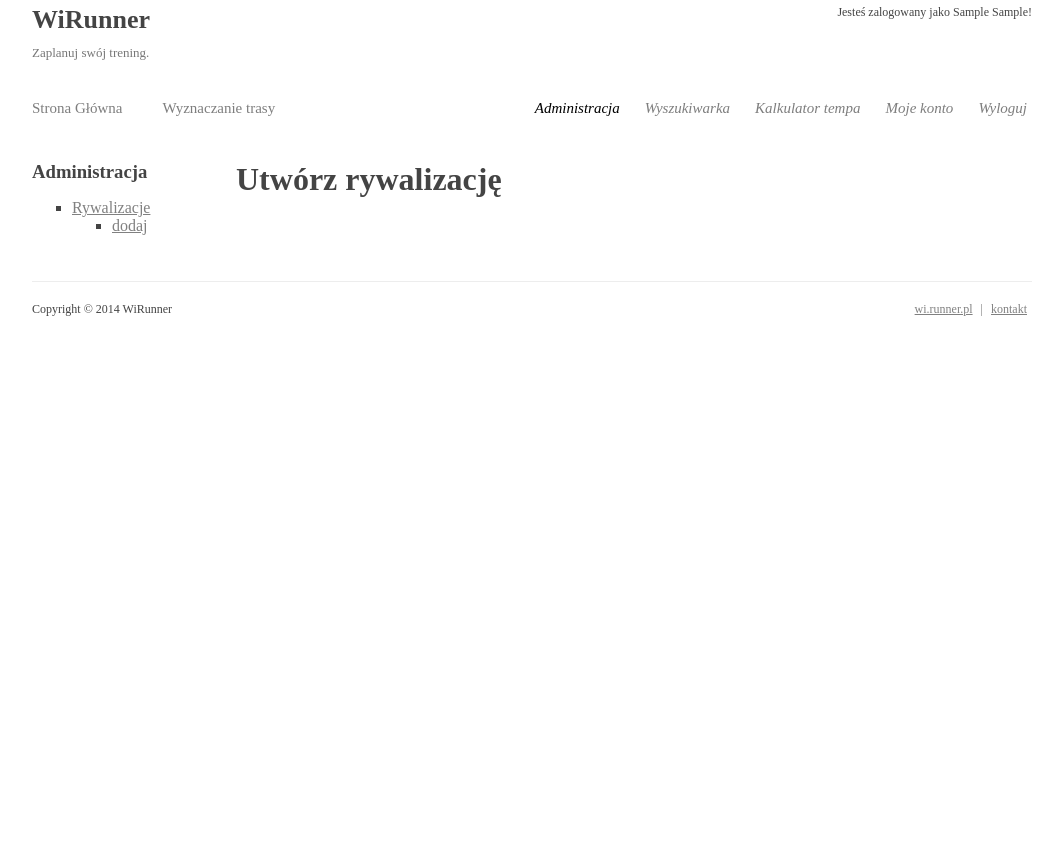
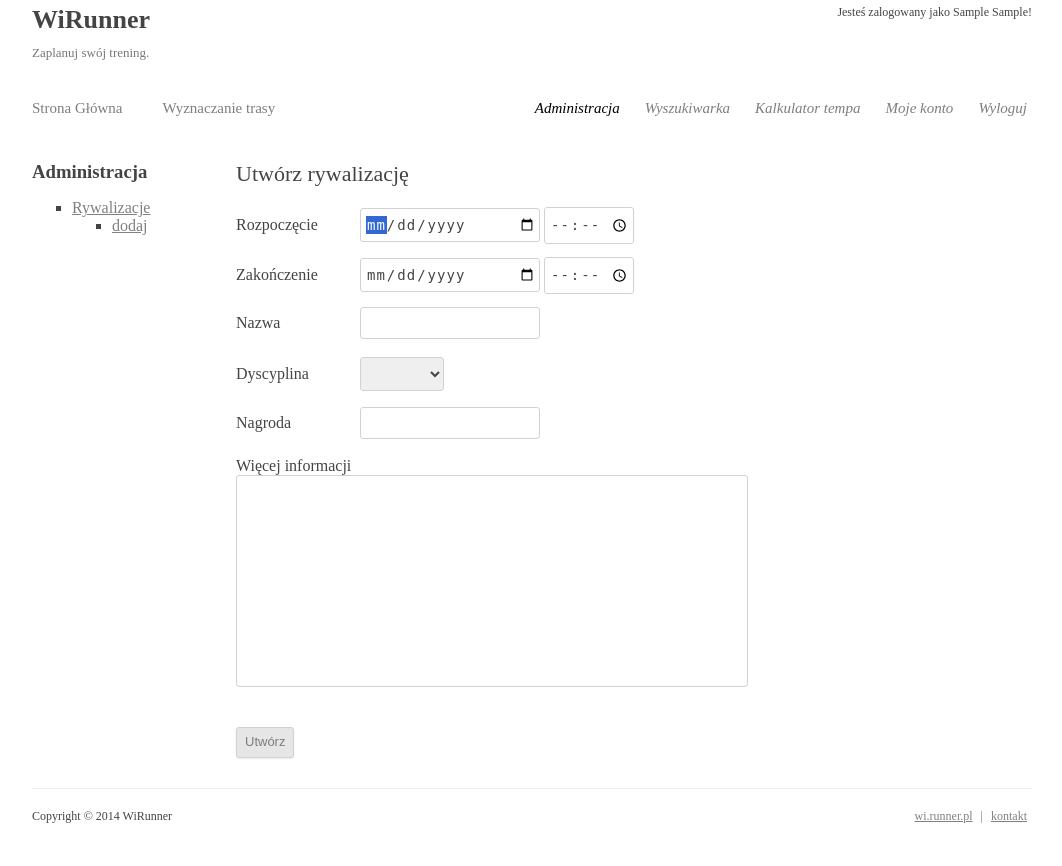
Before and after one commit to milosz1092/WiRunner, a PHP site: page /admin.php?subPage=rywalizacje&action=add in a window 1280 px wide. Shown: the whole page, without its empty margins (108-1170 px from the left). Before the commit the page ends 316 px from the top, so only its background shows below. Run offline with PHP 8.4, Linux system fonts and the light colour scheme; the visitor is signed in with stand-in values (Sample User, id 1); tables that the repository leaves empty hold one stand-in row (values such as "Sample post").

Commit message:
New commit
New commit.

```diff
--- a/Aplikacja/admin.php
+++ b/Aplikacja/admin.php
@@ -37,14 +37,75 @@
 						switch($_GET['action']) {
 							case 'add':
 ?>
-							<h1 style="margin-bottom:20px;">Utwórz rywalizację</h1>
+								<header class="entry-header">
+									<h1 class="entry-title">Utwórz rywalizację</h1>
+								</header>
+<?php
+								if (isset($_POST['rywAdd'])) {
+									if ($my_Rivalry->add($_POST))
+										echo '<div class="ok_msg">Rywalizacja została dodana!</div>';
+									else
+										echo '<div class="wrong_msg">Nie udało się dodać rywalizacji!</div>';
+								}
+?>
+								<form action="<?php echo $_SERVER['REQUEST_URI']; ?>" method="post" autocomplete="off">
+									<ul class="form_field">
+										<li>
+											<label for="rywStart_date">Rozpoczęcie</label>
+											<input type="date" id="rywStart_date" name="rywStart_date" required="required" />
+											<input type="time" id="rywStart_time" name="rywStart_time" required="required" />
+										</li>
+										<li>
+											<label for="rywStop_date">Zakończenie</label>
+											<input type="date" id="rywStop_date" name="rywStop_date" required="required" />
+											<input type="time" id="rywStop_time" name="rywStop_time" required="required" />
+										</li>
+										<li>
+											<label for="rywName">Nazwa</label>
+											<input type="text" id="rywName" name="rywName" required="required" />
+										</li>
+										<li>
+											<label for="rywSport">Dyscyplina</label>
+											<select required="required" name="rywSport" id="rywSport">
+												<option></option>
+<?php
+												foreach($my_simpleDbCheck->getSports() as $row) {
+													echo '<option value="'.$row['id_sportu'].'">'.$row['nazwa_sportu'].'</option>';
+												}
+
+?>
+											</select>
+										</li>
+										<li>
+											<label for="rywTroph">Nagroda</label>
+											<input type="text" id="rywTroph" name="rywTroph" />
+										</li>
+										<li style="height:250px;">
+											<label for="rywInfo">Więcej informacji</label>
+											<textarea style="display:block;margin-bottom:10px;width:500px;height:200px;" name="rywInfo" id="rywInfo" rows="10" cols="80"></textarea>
+										</li>
+									</ul>
+									<ul>
+										<li style="margin-top:20px;">
+											<input type="submit" name="rywAdd" value="Utwórz" />
+										</li>
+									</ul>
+								</form>
+								<script>
+									$("#rywStart_date").focus();
+								</script>
 
 <?php
 							break;
 						}
 					}
 					else {
+?>
+						<header class="entry-header">
+							<h1 class="entry-title">Twoje rywalizacje</h1>
+						</header>
 
+<?php
 					}
 				break;
 			}
--- a/Aplikacja/kalkulatortempa.php
+++ b/Aplikacja/kalkulatortempa.php
@@ -2,10 +2,13 @@
 	include('php/top.php');
 ?>
 
+<header class="entry-header">
+	<h1 class="entry-title">Kalkulator tempa</h1>
+</header>
+
 <article>
 	<section>
 	<div id="kalkulator">
-		<h2>Kalkulator Tempa</h2>
 			<span id="dystans" >Dystans: <input required="required" name="dystans" type="number" maxlength="6" value="0.00" id="Fd"> km</span>
 			<span id="czas">Planowany czas:<br/>
 							<input required="required" type="number" maxlength="2" min="0" max="99" name="godz" value="0"  id="Fh"> h
--- a/Aplikacja/konto.php
+++ b/Aplikacja/konto.php
@@ -150,6 +150,9 @@ $przyjaciele = $my_usersRelations->znajdz_userow_w_relacji($_SESSION['WiRunner_l
 							<div class="showMsg_title">TYTUŁ:</div>
 							<div class="showMsg_action"></div>
 						</div>-->
+						<header class="entry-header">
+							<h1 class="entry-title">Skrzynka odbiorcza</h1>
+						</header>
 <?php
 						if (isset($_GET['msg']) && $_GET['msg'] == 'justDelMsg') {
 
--- /dev/null
+++ b/Aplikacja/php/classes/my_Rivalry.php
@@ -0,0 +1,35 @@
+<?php
+	class my_Rivalry extends my_connDb {
+		protected $pdo;
+
+		function add($formPack) {
+			$start = $formPack['rywStart_date'].' '.$formPack['rywStart_time'];
+			$end = $formPack['rywStop_date'].' '.$formPack['rywStop_time'];
+
+			try {
+					$stmt = $this -> pdo -> prepare('INSERT INTO rywalizacje(nazwa_rywalizacji, opis_rywalizacji, nr_sportu, data_startu, data_konca, data_dodania) VALUES(:nazwa, :opis, :sport, :start, :koniec, :dodanie)');
+					$stmt -> bindValue(':nazwa', $formPack['rywName'], PDO::PARAM_STR);
+					$stmt -> bindValue(':opis', $formPack['rywInfo'], PDO::PARAM_STR);
+					$stmt -> bindValue(':sport', $formPack['rywSport'], PDO::PARAM_INT);
+					$stmt -> bindValue(':start', $start, PDO::PARAM_STR);
+					$stmt -> bindValue(':koniec', $end, PDO::PARAM_STR);
+					$stmt -> bindValue(':dodanie', date("Y-m-d H:i:s"), PDO::PARAM_STR);
+
+
+					$count = $stmt -> execute();
+
+				$stmt -> closeCursor();
+				unset($stmt);
+			}
+			catch(PDOException $e) {
+				return 0;
+			}
+			if (isset($bledy) || $count != 1) {
+				return 0;
+			}
+			else
+				return 1;
+
+		}
+	}
+?>
--- a/Aplikacja/php/classes/my_simpleDbCheck.php
+++ b/Aplikacja/php/classes/my_simpleDbCheck.php
@@ -93,5 +93,23 @@
 
 		}
 
+		function getSports() {
+			try {
+				$stmt = $this -> pdo -> prepare('SELECT * FROM sporty');
+				$stmt -> execute();
+
+				$row = $stmt -> fetchAll();;
+
+				$stmt -> closeCursor();
+				unset($stmt);
+
+				return $row;
+			}
+			catch(PDOException $e) {
+				//echo '<p>Wystąpił błąd biblioteki PDO1</p>';
+				//echo '<p>Wystąpił błąd biblioteki PDO: ' . $e -> getMessage().'</p>';
+			}
+		}
+
 	}
 ?>
--- a/Aplikacja/php/classes/my_userAction.php
+++ b/Aplikacja/php/classes/my_userAction.php
@@ -425,7 +425,9 @@ EOD;
 					return 0;
 				}
 				else {
-					echo "<strong>Twoje trasy:</strong>
+					echo "<header class=\"entry-header\">
+							<h1 class=\"entry-title\">Twoje trasy</h1>
+						</header>
 						<ul>";
 
 						while($row = $stmt->fetch(PDO::FETCH_ASSOC)){
@@ -482,7 +484,9 @@ EOD;
 
 
 
-			echo '<h1 style="margin-bottom:20px;">Edytuj dane</h1>
+			echo '<header class="entry-header">
+					<h1 class="entry-title">Edytuj dane</h1>
+			</header>
 				<form action="" method="post">
 				<ul class="form_field">';
 				foreach($pola as $ele)
--- a/Aplikacja/php/classesSet.php
+++ b/Aplikacja/php/classesSet.php
@@ -17,6 +17,9 @@
 	require('php/classes/my_Poster.php');
 	$my_Poster = new my_Poster;
 
+	require('php/classes/my_Rivalry.php');
+	$my_Rivalry = new my_Rivalry;
+
 	require('php/classes/my_eMail.php');
 
 	require('php/classes/my_userAction.php');
--- a/Aplikacja/php/users.txt
+++ b/Aplikacja/php/users.txt
@@ -1,2 +1 @@
-25|Łukasz|Staniszczak|SZCZECIN
-26|Łukasz|Wiśniewski|Szczecin
+25|Miłosz|Szewczyk|Szczecin
--- a/Aplikacja/style/default.css
+++ b/Aplikacja/style/default.css
@@ -70,6 +70,16 @@ input[type="button"], input[type="reset"], input[type="submit"] {
 	box-shadow:0 1px 2px rgba(64, 64, 64, 0.1);
 	outline:0;
 }
+select {
+	border:1px solid #D2D2D2;
+	border-radius:3px;
+	font-size:14px;
+	color:#444;
+	padding:7px 3px 7px 5px;
+	letter-spacing:1px;
+	margin:0;
+	outline:0;
+}
 input[type="button"]:hover, input[type="reset"]:hover, input[type="submit"]:hover {
 	background-color:#EBEBEB;
 
@@ -82,7 +92,7 @@ input[type="button"]:focus, input[type="reset"]:focus, input[type="submit"]:focu
 	border:none;
 	padding:6px 9px 6px 9px;
 }
-input[type="text"], input[type="password"], input[type="email"], input[type="date"], input[type="number"] {
+input[type="text"], input[type="password"], input[type="email"], input[type="date"], input[type="number"], input[type="time"] {
 	border:1px solid #D2D2D2;
 	border-radius:3px;
 	font-size:14px;
@@ -91,6 +101,9 @@ input[type="text"], input[type="password"], input[type="email"], input[type="dat
 	letter-spacing:1px;
 	margin:0;
 	outline:0;
+}
+input[type="time"] {
+	width:80px;
 }
 input[type="checkbox"], input[type="radio"] {
 	cursor:pointer;
```
Also changed, not shown: Aplikacja/szukaj.php (+9 -2 lines).
